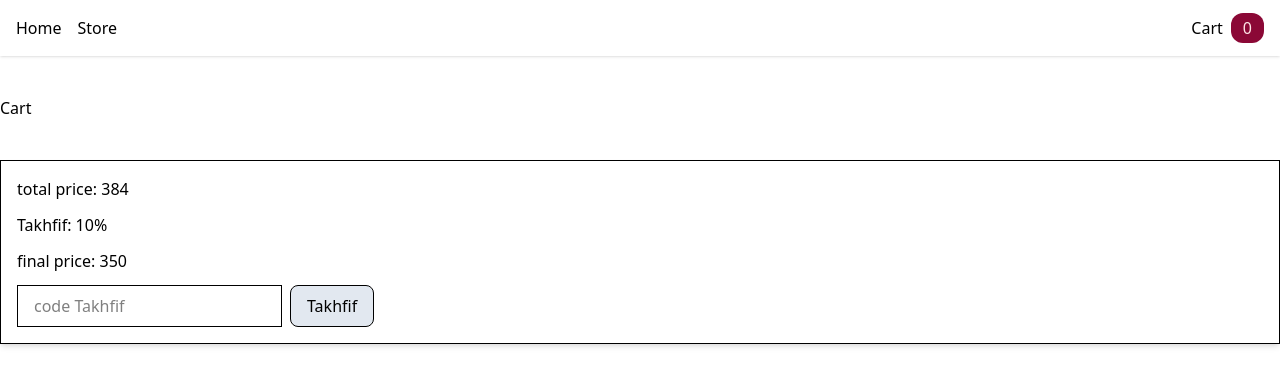
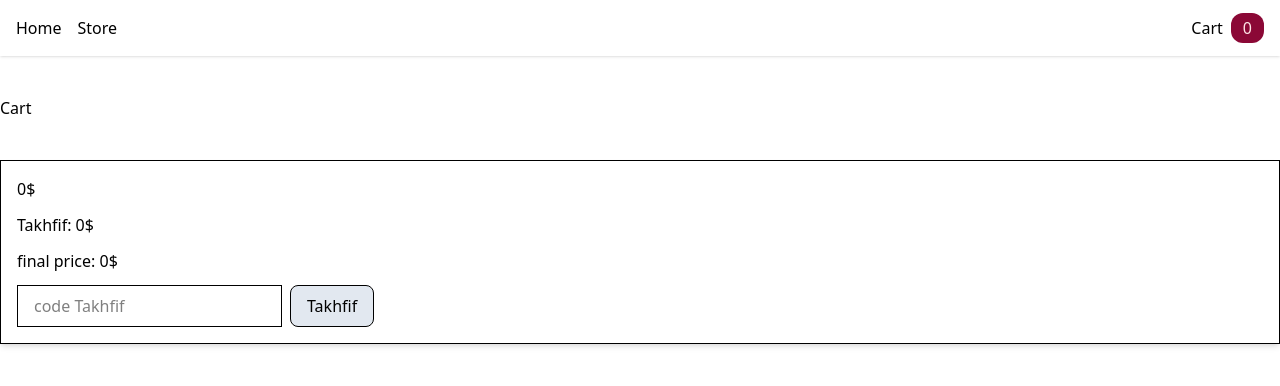
Before and after one commit to arefrhnm1/ecommerce-BoghCheh, a Next.js app: page /cart in a window 1280 px wide. Shown: the top 386 px of the page. Built offline with nearby package versions, Linux system fonts and the light colour scheme; data requests are answered from the project's data file.

Commit message:
feat(discounts): add mock discount-codes to json-server and implement discount calculation (show cart total, discount amount, and final price)

```diff
--- a/src/app/cart/page.tsx
+++ b/src/app/cart/page.tsx
@@ -1,12 +1,63 @@
 "use client";
 
-import React from "react";
+import React, { useEffect, useState } from "react";
 import Container from "../../components/Container";
 import CartItem from "../../components/CartItem";
 import { useShoppingCartContext } from "../../context/ShoppingCartContext";
+import axios from "axios";
+import { IProductItemProps } from "../../components/ProductItem";
+import Product from "../store/[id]/page";
+import { formatNumberWithCommas } from "../../utils/number";
+
+
+interface IDiscountData{
+	id: number;
+	code: string,
+	percentage: number;
+
+}
+
+
+
 
 export default function cart() {
 	const { cartItems } = useShoppingCartContext();
+	const [discountCode, setDiscountCode] = useState("");
+	const [finalPrice, setFinalPrice] = useState(0)
+	const [discountedPrice, setDiscountedPrice] = useState(0)
+
+	// fetching//
+	const [data, setData] = useState<IProductItemProps[]>([]);
+
+	useEffect(() => {
+		axios(`http://localhost:3001/products`).then((results) => {
+			const { data } = results;
+
+			setData(data);
+		});
+	}, []);
+
+	// total price
+	let totalPrice = cartItems.reduce((total, item) => {
+		let selelctedProduct = data.find((p) => p.id == item.id.toString());
+
+		return total + (selelctedProduct?.price || 0) * item.qty;
+	}, 0);
+
+	// handle submit discount//
+	const handleSubmitDiscount = () => {
+		axios(`http://localhost:3001/discounts?code=${discountCode}`).then(
+			(result) => {
+				const data = result.data as IDiscountData[]
+
+				let discountedPrice = totalPrice * data[0].percentage / 100;
+				let finalPrice = totalPrice - discountedPrice
+				setFinalPrice(finalPrice)
+				setDiscountedPrice(discountedPrice)
+
+			}
+		);
+	};
 
 	return (
 		<Container>
@@ -17,16 +68,20 @@ export default function cart() {
 				))}
 			</div>
 			<div className="border shadow-md p-4 grid gap-3">
-				<h3>total price: 384</h3>
-				<h3>Takhfif: 10%</h3>
-				<h3>final price: 350</h3>
+				<h3>{formatNumberWithCommas(totalPrice)}$</h3>
+				<h3>Takhfif: {formatNumberWithCommas(discountedPrice)}$</h3>
+				<h3>final price: {formatNumberWithCommas(finalPrice)}$</h3>
 				<div>
 					<input
 						className="border px-4 py-2 mr-2"
 						placeholder="code Takhfif"
 						type="text"
+						onChange={(e) => setDiscountCode(e.target.value)}
 					/>
-					<button className="bg-slate-200 border rounded-lg px-4 py-2">
+					<button
+						onClick={handleSubmitDiscount}
+						className="bg-slate-200 border rounded-lg px-4 py-2"
+					>
 						Takhfif
 					</button>
 				</div>
--- a/src/app/store/[id]/page.tsx
+++ b/src/app/store/[id]/page.tsx
@@ -2,6 +2,7 @@ import React from "react";
 import Container from "../../../components/Container";
 import { IProductItemProps } from "../../../components/ProductItem";
 import AddToCart from "../../../components/AddToCart";
+import { formatNumberWithCommas } from "../../../utils/number";
 
 interface IProductProps {
 	params: Promise<{ id: string }>;
@@ -22,7 +23,7 @@ export default async function Product({ params }: IProductProps) {
 				<div className="col-span-9">
 					<h2>{data.title}</h2>
 					<h4>{data.description}</h4>
-					<span>{data.price}$</span>
+					<span>{formatNumberWithCommas(data.price)}$</span>
 					<AddToCart id={id}/>
 				</div>
 			</div>
--- a/src/components/CartItem.tsx
+++ b/src/components/CartItem.tsx
@@ -2,6 +2,7 @@ import React, { useEffect, useState } from "react";
 import axios from "axios";
 import { IProductItemProps } from "./ProductItem";
 import AddToCart from "./AddToCart";
+import { formatNumberWithCommas } from "../utils/number";
 
 interface ICartItemProps {
 	id: number;
@@ -29,7 +30,7 @@ function CartItem({ id, qty }: ICartItemProps) {
 				<h2>{data.title}</h2>
 				<p>{data.description}</p>
 				<p>{qty}</p>
-				<p>price: {data.price}$</p>
+				<p>price: {formatNumberWithCommas(data.price ?? 0)}$</p>
 			</div>
 			<AddToCart id={id.toString()}/>
 		</div>
--- a/src/database/db.json
+++ b/src/database/db.json
@@ -5,28 +5,33 @@
 			"image": "https://letsenhance.io/static/73136da51c245e80edc6ccfe44888a99/396e9/MainBefore.jpg",
 			"title": "Aftab parast",
 			"description": "a animal with big eye and eat hashare",
-			"price": 23
+			"price": 2300
 		},
 		{
 			"id": "2",
 			"image": "https://letsenhance.io/static/73136da51c245e80edc6ccfe44888a99/396e9/MainBefore.jpg",
 			"title": "Aftab parast2",
 			"description": "a animal with big eye and eat hashare",
-			"price": 89
+			"price": 890
 		},
 		{
 			"id": "3",
 			"image": "https://letsenhance.io/static/73136da51c245e80edc6ccfe44888a99/396e9/MainBefore.jpg",
 			"title": "Aftab parast3",
 			"description": "a animal with big eye and eat hashare",
-			"price": 13
+			"price": 1300
 		},
 		{
 			"id": "4",
 			"image": "https://letsenhance.io/static/73136da51c245e80edc6ccfe44888a99/396e9/MainBefore.jpg",
 			"title": "Aftab parast4",
 			"description": "a animal with big eye and eat hashare",
-			"price": 84
+			"price": 84000
 		}
+	],
+	"discounts": [
+		{"id": 1, "code": "OFF10", "percentage": 10},
+		{"id": 2, "code": "OFF20", "percentage": 20},
+		{"id": 3, "code": "SAVE30", "percentage": 30}
 	]
 }
--- /dev/null
+++ b/src/utils/number.ts
@@ -0,0 +1,5 @@
+export function formatNumberWithCommas(num: number) {
+  return num
+    .toString()
+    .replace(/\B(?=(\d{3})+(?!\d))/g, ",");
+}
```
